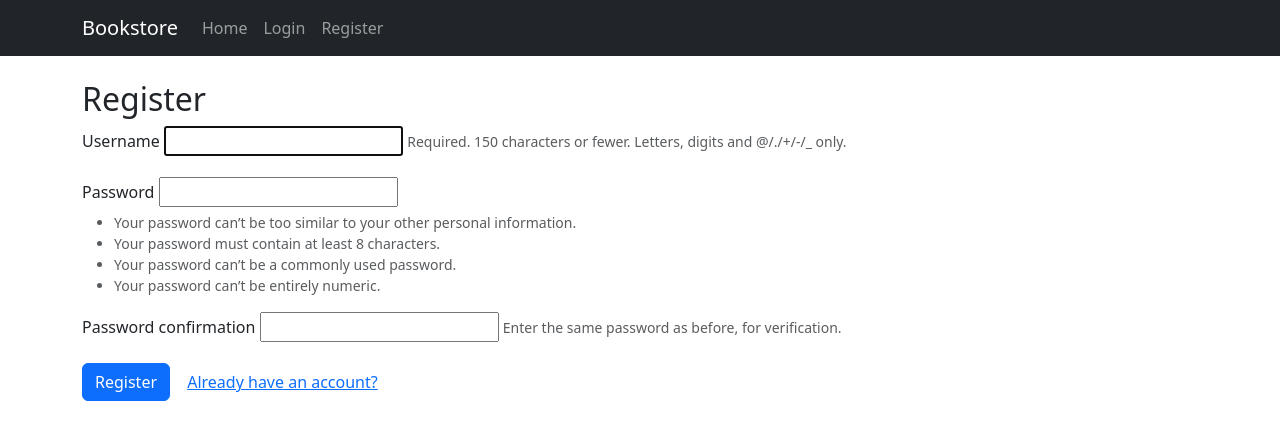
After one commit to leeliPeter/bookstore, a Django app: page /books/register/ in a window 1280 px wide. The commit adds this page. Shown: the top 440 px of the page. Run offline with Django 5.2, Linux system fonts and the light colour scheme.

Commit message:
finish functions

```diff
--- a/LeiIeongTam_bookstore/urls.py
+++ b/LeiIeongTam_bookstore/urls.py
@@ -25,4 +25,5 @@ urlpatterns = [
     path('admin/', admin.site.urls),
     path('books/', include('books.urls')),
     path('', redirect_to_books, name='home'),  # Redirect root URL to books
+    path('accounts/', include('django.contrib.auth.urls')),  # Add this line
 ]
--- a/books/templates/base.html
+++ b/books/templates/base.html
@@ -26,9 +26,21 @@
             <li class="nav-item">
               <a class="nav-link" href="{% url 'books:index' %}">Home</a>
             </li>
+            {% if user.is_authenticated %}
             <li class="nav-item">
               <a class="nav-link" href="{% url 'books:book_add' %}">Add Book</a>
             </li>
+            <li class="nav-item">
+              <a class="nav-link" href="{% url 'books:logout' %}">Logout</a>
+            </li>
+            {% else %}
+            <li class="nav-item">
+              <a class="nav-link" href="{% url 'books:login' %}">Login</a>
+            </li>
+            <li class="nav-item">
+              <a class="nav-link" href="{% url 'books:register' %}">Register</a>
+            </li>
+            {% endif %}
           </ul>
         </div>
       </div>
--- a/books/templates/book_detail.html
+++ b/books/templates/book_detail.html
@@ -7,18 +7,21 @@
       <p class="card-text">{{ book.description }}</p>
       <div class="mb-3">
         <strong>Year:</strong> {{ book.year }}<br />
-        <strong>Rating:</strong> {{ book.rating }}
+        <strong>Rating:</strong> {{ book.rating }}<br />
+        <small class="text-muted">Added by: {{ book.user.username }}</small>
       </div>
       <div class="btn-group">
         <a href="{% url 'books:index' %}" class="btn btn-secondary"
           >Back to Books</a
         >
+        {% if user.is_authenticated and user == book.user %}
         <a href="{% url 'books:book_edit' book.id %}" class="btn btn-primary"
           >Edit</a
         >
         <a href="{% url 'books:book_delete' book.id %}" class="btn btn-danger"
           >Delete</a
         >
+        {% endif %}
       </div>
     </div>
   </div>
--- /dev/null
+++ b/books/templates/registration/register.html
@@ -0,0 +1,30 @@
+{% extends "base.html" %} {% block body %}
+<div class="container mt-4">
+  <h2>Register</h2>
+  {% if messages %}
+  <div class="messages">
+    {% for message in messages %}
+    <div class="alert alert-{{ message.tags }}">{{ message }}</div>
+    {% endfor %}
+  </div>
+  {% endif %}
+  <form method="post">
+    {% csrf_token %} {% for field in form %}
+    <div class="mb-3">
+      <label for="{{ field.id_for_label }}" class="form-label">
+        {{ field.label }}
+      </label>
+      {{ field }} {% if field.help_text %}
+      <small class="form-text text-muted">{{ field.help_text }}</small>
+      {% endif %} {% for error in field.errors %}
+      <div class="alert alert-danger">{{ error }}</div>
+      {% endfor %}
+    </div>
+    {% endfor %}
+    <button type="submit" class="btn btn-primary">Register</button>
+    <a href="{% url 'books:login' %}" class="btn btn-link"
+      >Already have an account?</a
+    >
+  </form>
+</div>
+{% endblock %}
--- a/books/urls.py
+++ b/books/urls.py
@@ -9,4 +9,8 @@ urlpatterns = [
     path('book/add/', views.book_add, name='book_add'),
     path('book/<int:book_id>/edit/', views.book_edit, name='book_edit'),
     path('book/<int:book_id>/delete/', views.book_delete, name='book_delete'),
+    # Auth URLs
+    path('register/', views.register, name='register'),
+    path('login/', views.login_view, name='login'),
+    path('logout/', views.logout_view, name='logout'),
 ]
--- a/books/views.py
+++ b/books/views.py
@@ -1,5 +1,9 @@
 from django.shortcuts import render, get_object_or_404, redirect
 from django.contrib import messages
+from django.contrib.auth import login, logout, authenticate
+from django.contrib.auth.forms import UserCreationForm, AuthenticationForm
+from django.contrib.auth.decorators import login_required
+from django.http import HttpResponseForbidden
 from .models import Book
 
 def index(request):
@@ -10,6 +14,43 @@ def book_detail(request, book_id):
     book = get_object_or_404(Book, id=book_id)
     return render(request, "book_detail.html", {"book": book})
 
+def register(request):
+    if request.method == 'POST':
+        form = UserCreationForm(request.POST)
+        if form.is_valid():
+            user = form.save()
+            login(request, user)
+            messages.success(request, 'Registration successful!')
+            return redirect('books:index')
+        else:
+            for error in form.errors.values():
+                messages.error(request, error)
+    else:
+        form = UserCreationForm()
+    return render(request, 'registration/register.html', {'form': form})
+
+def login_view(request):
+    if request.method == 'POST':
+        form = AuthenticationForm(request, data=request.POST)
+        if form.is_valid():
+            username = form.cleaned_data.get('username')
+            password = form.cleaned_data.get('password')
+            user = authenticate(username=username, password=password)
+            if user is not None:
+                login(request, user)
+                messages.success(request, f'Welcome back, {username}!')
+                return redirect('books:index')
+        messages.error(request, 'Invalid username or password')
+    else:
+        form = AuthenticationForm()
+    return render(request, 'registration/login.html', {'form': form})
+
+def logout_view(request):
+    logout(request)
+    messages.success(request, 'You have been logged out.')
+    return redirect('books:index')
+
+@login_required
 def book_add(request):
     if request.method == 'POST':
         try:
@@ -18,7 +59,8 @@ def book_add(request):
                 author=request.POST['author'],
                 year=int(request.POST['year']),
                 rating=float(request.POST['rating']),
-                description=request.POST['description']
+                description=request.POST['description'],
+                user=request.user
             )
             messages.success(request, 'Book added successfully!')
             return redirect('books:index')
@@ -36,8 +78,13 @@ def book_add(request):
             })
     return render(request, "book_form.html", {"action": "Add"})
 
+@login_required
 def book_edit(request, book_id):
     book = get_object_or_404(Book, id=book_id)
+    if book.user != request.user:
+        messages.error(request, "You can't edit this book.")
+        return HttpResponseForbidden("You can't edit this book.")
+
     if request.method == 'POST':
         try:
             book.title = request.POST['title']
@@ -53,8 +100,13 @@ def book_edit(request, book_id):
             return render(request, "book_form.html", {"book": book, "action": "Edit"})
     return render(request, "book_form.html", {"book": book, "action": "Edit"})
 
+@login_required
 def book_delete(request, book_id):
     book = get_object_or_404(Book, id=book_id)
+    if book.user != request.user:
+        messages.error(request, "You can't delete this book.")
+        return HttpResponseForbidden("You can't delete this book.")
+
     if request.method == 'POST':
         book.delete()
         messages.success(request, 'Book deleted successfully!')
```
Also changed, not shown: books/models.py (+7 -0 lines), books/templates/registration/login.html (added, +28 -0 lines), books/migrations/0002_book_user.py (added), db.sqlite3.
